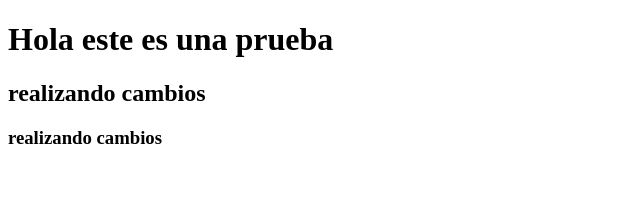
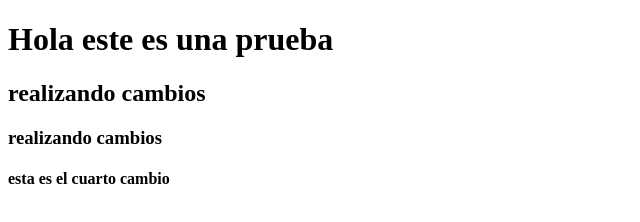
Before and after one commit to NAAG-050292/test-git-vscode, a plain HTML site: page index.html in a window 1280 px wide. Shown: the whole page, without its empty margins (0-640 px from the left). Drawn offline with Linux system fonts and the light colour scheme.

Commit message:
agregando h4

```diff
--- a/index.html
+++ b/index.html
@@ -9,5 +9,6 @@
     <h1>Hola este es una prueba</h1>
     <h2>realizando cambios</h2>
     <h3>realizando cambios</h3>
+    <h4>esta es el cuarto cambio</h4>
 </body>
 </html>
```
